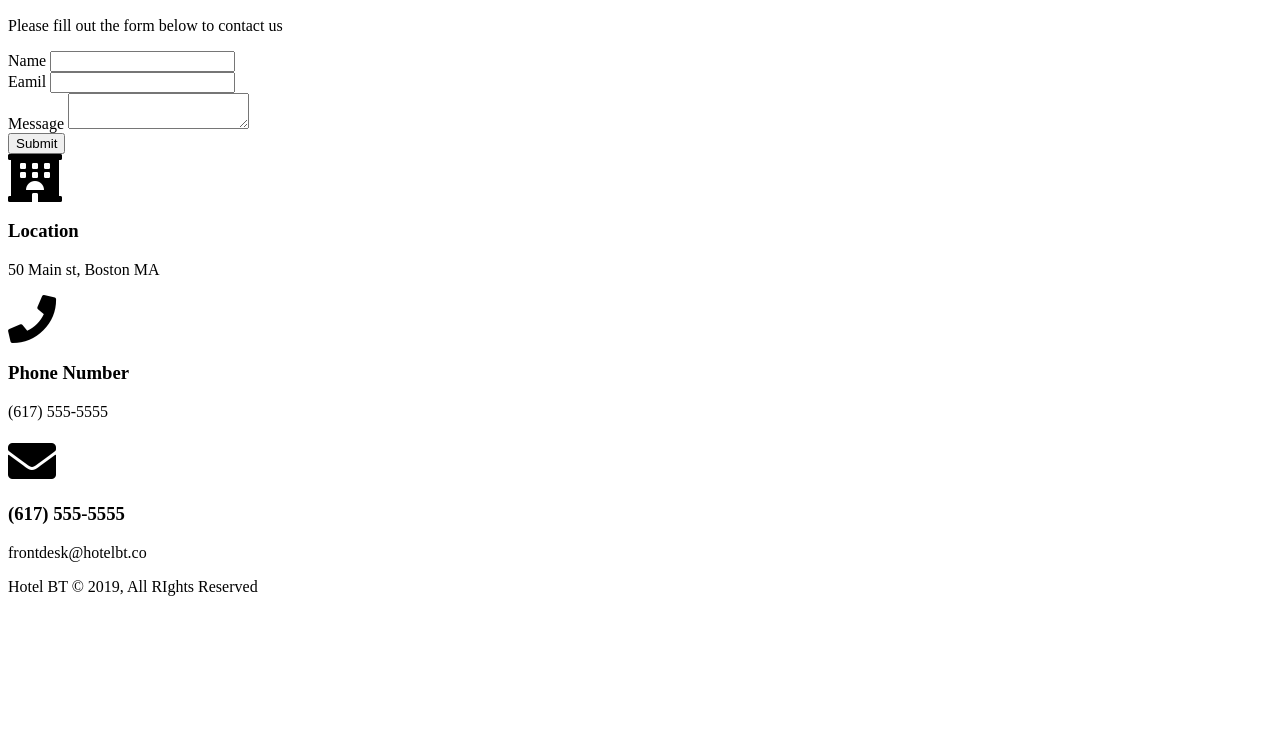
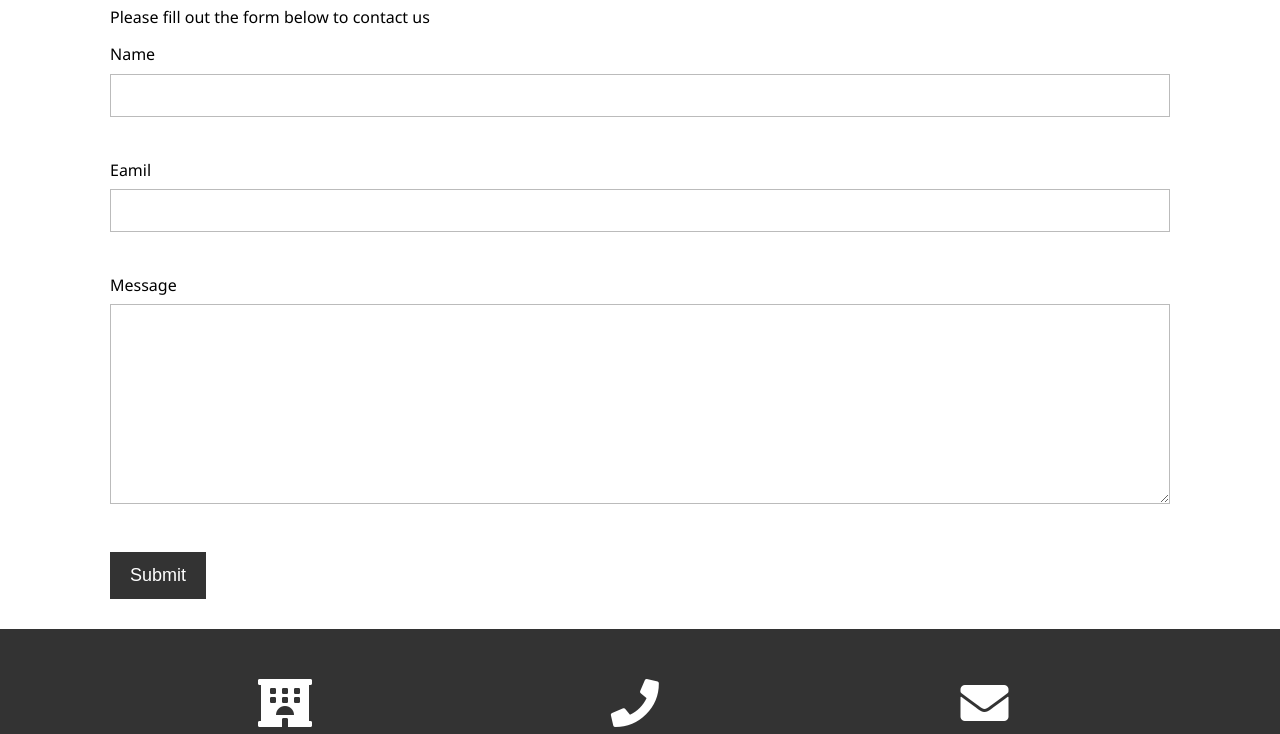
Before and after one commit to piyushbanugariya/Hotel-SIte, a plain HTML site: page contact.html in a window 1280 px wide. Shown: the part 171-905 px from the top of the page. Before the commit the page ends 800 px from the top, so only its background shows below. Drawn offline with Linux system fonts and the light colour scheme; the site is published under a folder, as on GitHub Pages, so addresses that start at the root find nothing.

Commit message:
css root path changes

```diff
--- a/about.html
+++ b/about.html
@@ -8,7 +8,7 @@
       content="Welcome to the most extraordinary hotel in Boston Massachusetts"
     />
     <meta name="keywords" content="hotel,boston hotel,new england hotel" />
-    <link rel="stylesheet" href="/css/style.css" />
+    <link rel="stylesheet" href="css/style.css" />
     <link
       rel="stylesheet"
       href="https://use.fontawesome.com/releases/v5.6.1/css/all.css"
--- a/contact.html
+++ b/contact.html
@@ -8,7 +8,7 @@
       content="Welcome to the most extraordinary hotel in Boston Massachusetts"
     />
     <meta name="keywords" content="hotel,boston hotel,new england hotel" />
-    <link rel="stylesheet" href="/css/style.css" />
+    <link rel="stylesheet" href="css/style.css" />
     <link
       rel="stylesheet"
       href="https://use.fontawesome.com/releases/v5.6.1/css/all.css"
```
